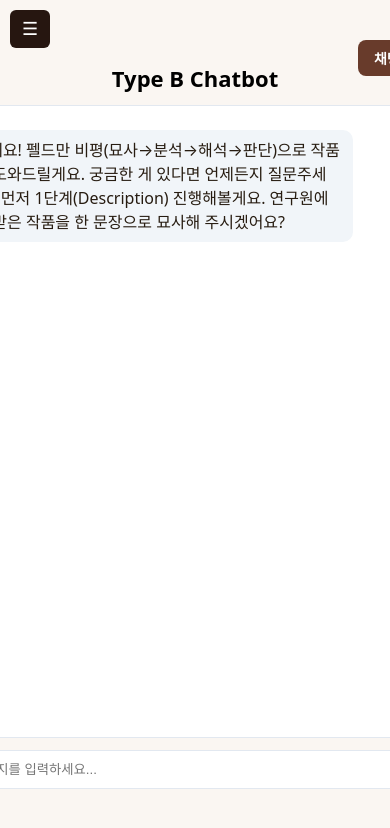
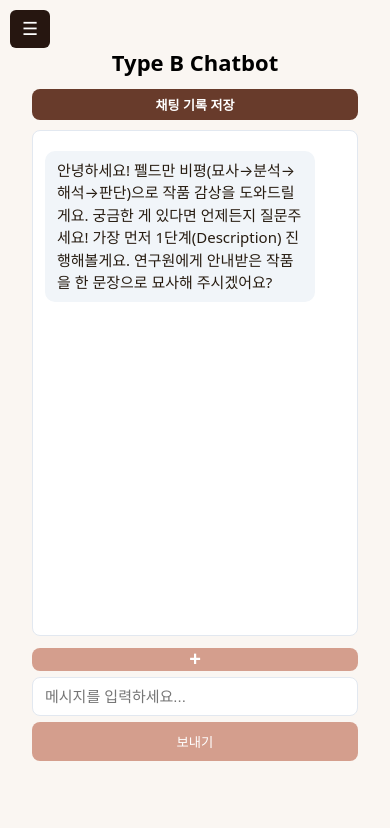
Before and after one commit to Sunnnyyy16/feldman_artchat, a Next.js app: page /chatbot/b in a window 390 px wide. Shown: the top 828 px of the page. Built offline with nearby package versions, Linux system fonts and the light colour scheme.

Commit message:
mobile version edit

```diff
--- a/app/chatbot/chatbot.module.css
+++ b/app/chatbot/chatbot.module.css
@@ -1,36 +1,32 @@
-/* 전체 레이아웃 */
+/* -------------------- 공통 레이아웃 -------------------- */
 .layout {
   display: flex;
-  flex-direction: row; /* 왼쪽-오른쪽 2컬럼 */
+  flex-direction: row;
   height: 100vh;
   font-family: system-ui, -apple-system, Segoe UI, Roboto, 'Noto Sans KR', sans-serif;
   background: #faf6f2;
 }
 
 /* -------------------- 사이드바 -------------------- */
-
-/* 사이드바 기본 (닫힘 상태) */
 .sidebarWrapper {
   position: fixed;
   top: 0;
   left: 0;
-  width: 0;               /* ✅ 기본 닫힘 */
+  width: 0;
   height: 100vh;
   background-color: #ded1bd;
   color: #261610;
   overflow-x: hidden;
   transition: width 0.3s ease, padding 0.3s ease;
-  padding: 0;             /* 닫혔을 때 여백 제거 */
+  padding: 0;
   z-index: 50;
 }
 
-/* 열림 상태 */
 .open {
-  width: 16rem;           /* ✅ 토글 시 열림 */
+  width: 16rem;
   padding: 16px;
 }
 
-/* 토글 버튼 (모바일/데스크탑 공통) */
 .sidebarToggle {
   position: fixed;
   top: 10px;
@@ -45,12 +41,11 @@
   font-size: 18px;
 }
 
-/* 사이드바 상단 헤더 */
 .sidebarHeader {
   display: flex;
   justify-content: space-between;
   align-items: center;
-  margin-top: 40px; /* 토글 버튼과 간격 */
+  margin-top: 40px;
   margin-bottom: 12px;
   padding: 0 4px;
 }
@@ -79,7 +74,6 @@
   background-color: #683b2b;
 }
 
-/* 세션 리스트 */
 .sessionList {
   display: flex;
   flex-direction: column;
@@ -91,7 +85,7 @@
   display: flex;
   justify-content: space-between;
   align-items: center;
-  padding: 8px 12px;   /* ✅ 좌우 균등 */
+  padding: 8px 12px;
   border-radius: 6px;
   cursor: pointer;
 }
@@ -132,13 +126,6 @@
 }
 
 /* -------------------- 채팅 UI -------------------- */
-
-.title {
-  font-size: 22px;
-  font-weight: 700;
-  margin-bottom: 12px;
-}
-
 .chat {
   flex: 1;
   display: flex;
@@ -147,14 +134,22 @@
   padding: 24px;
   overflow-y: auto;
   background: #faf6f2;
+  box-sizing: border-box;
 }
 
+.title {
+  font-size: 22px;
+  font-weight: 700;
+  margin-bottom: 12px;
+}
+
+/* ✅ 채팅 박스 */
 .chatBox {
   width: 100%;
   max-width: 900px;
-  min-width: 560px;
+  min-width: 280px; /* 모바일 대응 (기존 560px → 축소) */
   margin: 0 auto;
-  height: 75vh;
+  height: 70vh;
   box-sizing: border-box;
   border: 1px solid #e2e8f0;
   border-radius: 8px;
@@ -163,6 +158,7 @@
   background: #ffffff;
 }
 
+/* 메시지 버블 */
 .messageRow {
   display: flex;
   margin: 8px 0;
@@ -176,34 +172,34 @@
   justify-content: flex-end;
 }
 
-.bubbleAssistant {
-  max-width: 80%;
-  white-space: pre-wrap;
-  word-break: break-word;
-  padding: 8px 12px;
-  border-radius: 10px;
-  background: #f1f5f9;
-  color: #271c11;
-  line-height: 1.5;
-}
-
+.bubbleAssistant,
 .bubbleUser {
   max-width: 80%;
   white-space: pre-wrap;
   word-break: break-word;
   padding: 8px 12px;
   border-radius: 10px;
-  background: #d49e8d;
-  color: #ffffff;
   line-height: 1.5;
 }
 
+.bubbleAssistant {
+  background: #f1f5f9;
+  color: #271c11;
+}
+
+.bubbleUser {
+  background: #d49e8d;
+  color: #ffffff;
+}
+
+/* ✅ 입력 폼 */
 .form {
   width: 100%;
-  max-width: 780px;
-  margin-top: 12px;
+  max-width: 900px;
   display: flex;
   gap: 8px;
+  margin-top: 12px;
+  flex-wrap: wrap; /* 작은 화면에서 줄바꿈 */
 }
 
 .input {
@@ -212,6 +208,7 @@
   border: 1px solid #e2e8f0;
   border-radius: 8px;
   outline: none;
+  min-width: 0; /* flex overflow 방지 */
 }
 
 .input:focus {
@@ -226,24 +223,20 @@
   background: #d49e8d;
   color: #ffffff;
   cursor: pointer;
+  flex-shrink: 0;
 }
 
-.disabled {
+.button:disabled {
   background: #b8a894;
   cursor: not-allowed;
 }
 
-.tip {
-  font-size: 12px;
-  color: #8b7564;
-  margin-top: 8px;
-}
-
-/* 고정 저장 버튼 */
+/* ✅ 상단 고정 저장 버튼 */
 .saveBtnFixed {
-  position: absolute;
-  top: 16px;
-  right: 24px;
+  position: sticky; /* absolute → sticky */
+  top: 12px;
+  right: 0;
+  align-self: flex-end;
   background: #683b2b;
   color: #fff;
   border: none;
@@ -252,50 +245,17 @@
   font-size: 14px;
   font-weight: 600;
   cursor: pointer;
-  z-index: 100;
+  z-index: 10;
 }
 
 .saveBtnFixed:hover {
   background: #aa7a6c;
 }
 
+/* ✅ 이미지 관련 */
 .chatImage {
-  max-width: 200px;
-  max-height: 200px;
-  border-radius: 8px;
-  border: 1px solid #ddd;
-}
-
-.previewBox {
-  margin-top: 8px;
-  text-align: center;
-}
-
-.previewImage {
-  max-width: 150px;
-  max-height: 150px;
-  border-radius: 6px;
-  border: 1px solid #ccc;
-}
-
-.attachBtn {
-  padding: 0 12px;
-  border-radius: 8px;
-  border: none;
-  background: #d49e8d;
-  color: #fff;
-  font-size: 20px;
-  font-weight: bold;
-  cursor: pointer;
-}
-
-.attachBtn:hover {
-  background: #b97c6b;
-}
-
-.chatImage {
-  max-width: 200px;
-  max-height: 200px;
+  max-width: 100%;
+  height: auto;
   border-radius: 8px;
   border: 1px solid #ddd;
   margin-top: 4px;
@@ -307,8 +267,91 @@
 }
 
 .previewImage {
+  width: 100%;
   max-width: 150px;
-  max-height: 150px;
+  height: auto;
   border-radius: 6px;
   border: 1px solid #ccc;
 }
+
+/* ✅ 첨부 버튼 */
+.attachBtn {
+  padding: 0 12px;
+  border-radius: 8px;
+  border: none;
+  background: #d49e8d;
+  color: #fff;
+  font-size: 20px;
+  font-weight: bold;
+  cursor: pointer;
+  flex-shrink: 0;
+}
+
+.attachBtn:hover {
+  background: #b97c6b;
+}
+
+/* -------------------- 모바일 대응 -------------------- */
+@media (max-width: 768px) {
+  .chat {
+    padding: 16px;
+  }
+
+  .chatBox {
+    height: 65vh;
+    padding: 12px;
+  }
+
+  .bubbleAssistant,
+  .bubbleUser {
+    max-width: 90%;
+    font-size: 15px;
+  }
+
+  .form {
+    flex-direction: row;
+    gap: 6px;
+  }
+
+  .button {
+    flex-shrink: 0;
+    padding: 10px 12px;
+  }
+
+  .input {
+    font-size: 15px;
+  }
+
+  .saveBtnFixed {
+    position: sticky;
+    top: 10px;
+    right: 0;
+    margin-bottom: 10px;
+    font-size: 13px;
+    padding: 6px 10px;
+  }
+}
+
+@media (max-width: 480px) {
+  .chatBox {
+    height: 60vh;
+  }
+
+  .form {
+    flex-direction: column;
+  }
+
+  .input {
+    width: 100%;
+  }
+
+  .button,
+  .attachBtn {
+    width: 100%;
+  }
+
+  .saveBtnFixed {
+    width: 100%;
+    text-align: center;
+  }
+}
```
Also changed, not shown: app/chatbot/a/page.js (+16 -13 lines).
